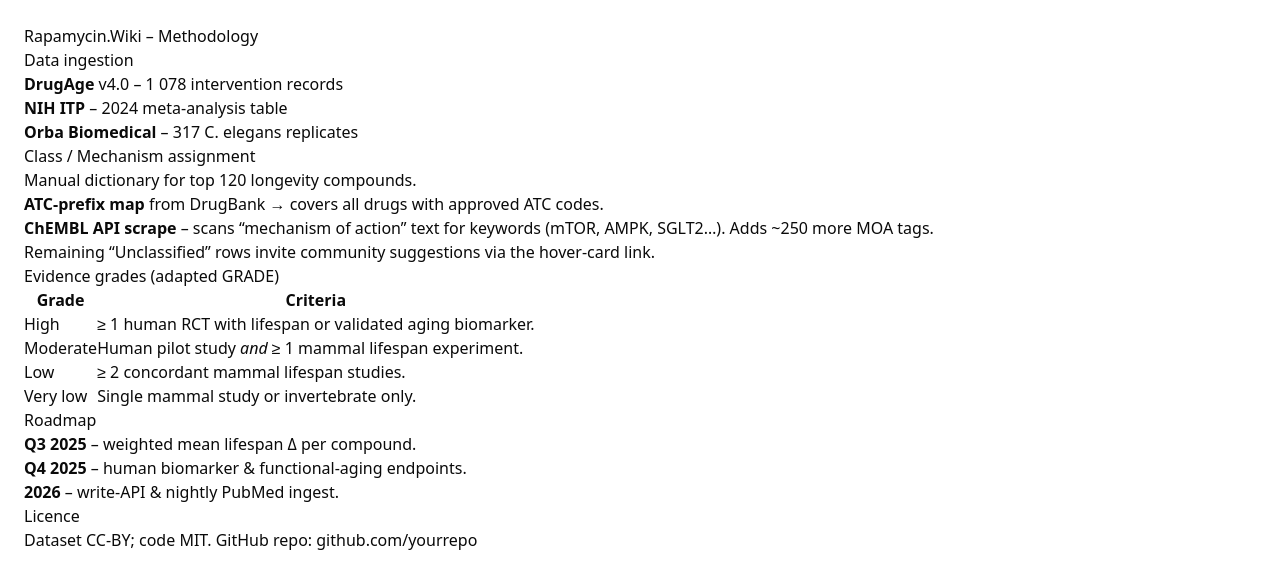
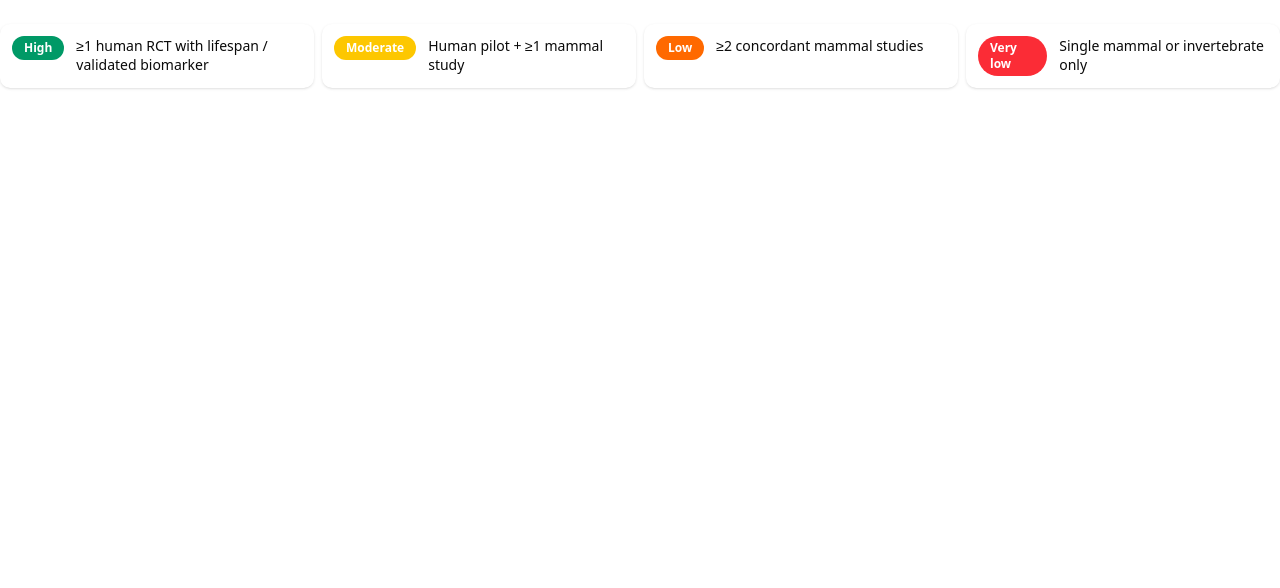
Before and after one commit to KhosrowII/rapamycin-wiki, a Next.js app: page /about in a window 1280 px wide. Shown: the top 588 px of the page. Built offline with nearby package versions, Linux system fonts and the light colour scheme.

Commit message:
Updated link

```diff
--- a/app/about/page.tsx
+++ b/app/about/page.tsx
@@ -1,54 +1,20 @@
-export default function About() {
+// components/GradeLegend.tsx
+'use client';
+export default function GradeLegend() {
+  const tiers = [
+    { t: 'High',       c: 'bg-emerald-600', d: '≥1 human RCT with lifespan / validated biomarker' },
+    { t: 'Moderate',   c: 'bg-yellow-400 text-black', d: 'Human pilot + ≥1 mammal study' },
+    { t: 'Low',        c: 'bg-orange-500', d: '≥2 concordant mammal studies' },
+    { t: 'Very low',   c: 'bg-red-500',    d: 'Single mammal or invertebrate only' },
+  ];
   return (
-    <main className="prose dark:prose-invert mx-auto p-6">
-      <h1>Rapamycin.Wiki – Methodology</h1>
-
-      <h2>Data ingestion</h2>
-      <ul>
-        <li><b>DrugAge</b> v4.0 – 1 078 intervention records</li>
-        <li><b>NIH ITP</b> – 2024 meta-analysis table</li>
-        <li><b>Orba Biomedical</b> – 317 C. elegans replicates</li>
-      </ul>
-
-      <h2>Class / Mechanism assignment</h2>
-      <ol>
-        <li>Manual dictionary for top 120 longevity compounds.</li>
-        <li>
-          <b>ATC-prefix map</b> from DrugBank → covers all drugs with approved ATC codes.
-        </li>
-        <li>
-          <b>ChEMBL API scrape</b> – scans “mechanism of action” text for keywords (mTOR,
-          AMPK, SGLT2…). Adds ~250 more MOA tags.
-        </li>
-      </ol>
-      <p>
-        Remaining “Unclassified” rows invite community suggestions via the hover-card
-        link.
-      </p>
-
-      <h2>Evidence grades (adapted GRADE)</h2>
-      <table>
-        <thead><tr><th>Grade</th><th>Criteria</th></tr></thead>
-        <tbody>
-          <tr><td>High</td><td>≥ 1 human RCT with lifespan or validated aging biomarker.</td></tr>
-          <tr><td>Moderate</td><td>Human pilot study <em>and</em> ≥ 1 mammal lifespan experiment.</td></tr>
-          <tr><td>Low</td><td>≥ 2 concordant mammal lifespan studies.</td></tr>
-          <tr><td>Very low</td><td>Single mammal study or invertebrate only.</td></tr>
-        </tbody>
-      </table>
-
-      <h2>Roadmap</h2>
-      <ul>
-        <li><b>Q3 2025</b> – weighted mean lifespan Δ per compound.</li>
-        <li><b>Q4 2025</b> – human biomarker & functional-aging endpoints.</li>
-        <li><b>2026</b> – write-API & nightly PubMed ingest.</li>
-      </ul>
-
-      <h2>Licence</h2>
-      <p>
-        Dataset CC-BY; code MIT. GitHub repo:&nbsp;
-        <a href="https://github.com/yourrepo">github.com/yourrepo</a>
-      </p>
-    </main>
+    <div className="grid gap-2 sm:grid-cols-2 lg:grid-cols-4 my-6">
+      {tiers.map(({ t, c, d }) => (
+        <div key={t} className="flex items-start gap-3 p-3 rounded-lg shadow-sm bg-white dark:bg-zinc-800">
+          <span className={`px-3 py-1 rounded-full text-xs font-semibold text-white ${c}`}>{t}</span>
+          <p className="text-sm leading-snug">{d}</p>
+        </div>
+      ))}
+    </div>
   );
 }
--- a/app/page.tsx
+++ b/app/page.tsx
@@ -356,17 +356,7 @@
           <span className="w-8 text-right">{deltaMin}</span>
         </label>
 
-        <select
-          value={classFilter}
-          onChange={(e) => setClassFilter(e.target.value)}
-          className="border rounded px-2 py-1 text-sm"
-        >
-          {classOptions.map((c, i) => (
-            <option key={`opt-${i}`} value={c}>
-              {c || '—'}
-            </option>
-          ))}
-        </select>
+
 
         <input
           className="border rounded px-2 py-1 text-sm w-64"
@@ -411,7 +401,7 @@
   <br />
   Data: DrugAge v4 (CC-BY), NIH ITP 2024, Orba Biomedical TSV • Code &amp; dataset MIT-licensed on{' '}
   <a
-    href="https://github.com/yourrepo"
+    href="https://github.com/KhosrowII/rapamycin-wiki"
     className="underline text-emerald-700"
     target="_blank"
   >
```
